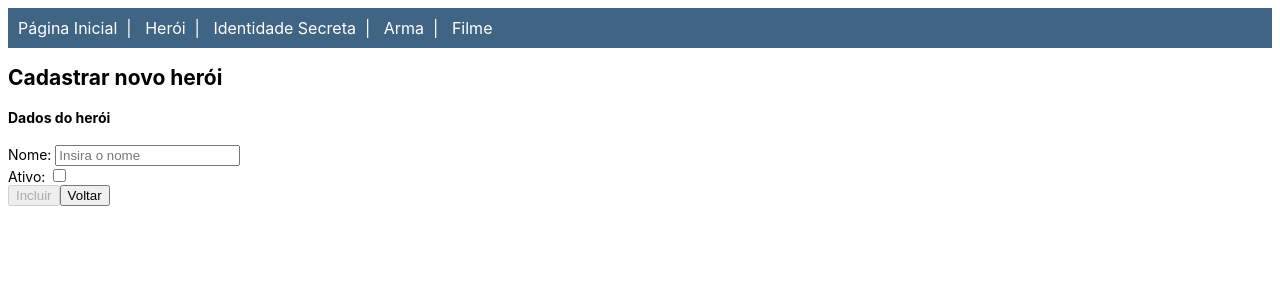
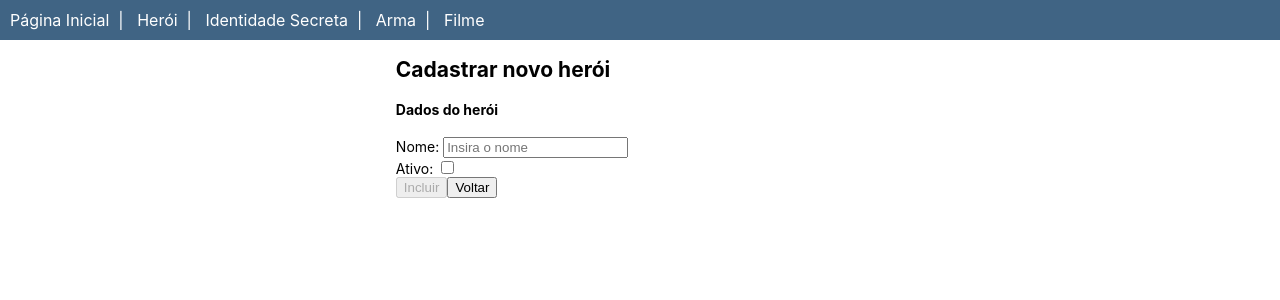
Before and after one commit to paulodetarsoteles/Hero_Angular_Frontend, an Angular app: page /hero-cadastro in a window 1280 px wide. Shown: the top 300 px of the page. Built offline with nearby package versions, Linux system fonts and the light colour scheme.

Commit message:
Ajuste no CSS

```diff
--- a/src/app/app.component.html
+++ b/src/app/app.component.html
@@ -9,8 +9,8 @@
     </div>
   </div>
 </header>
-<div class="container">
-  <main role="main" class="pb-3">
+<div>
+  <main class="container">
     <router-outlet></router-outlet>
   </main>
 </div>
--- a/src/styles.css
+++ b/src/styles.css
@@ -1,9 +1,19 @@
-html {
+html, body {
+  /* width: 100vh; */
+  height: 100vh;
   margin: 0px;
   padding: 0px;
-  box-sizing: border-box;
+  /* box-sizing: border-box; */
   font-family: -apple-system, BlinkMacSystemFont, "Segoe UI", Roboto, Helvetica, Arial, sans-serif, "Apple Color Emoji", "Segoe UI Emoji", "Segoe UI Symbol";
   font-size: 14px;
   background-color: rgb(255, 255, 255);
   color: rgb(0, 0, 0);
 }
+
+.container {
+  width: 80%;
+  height: 80%;
+  display: flex;
+  justify-content: center;
+  align-items: center;
+}
```
